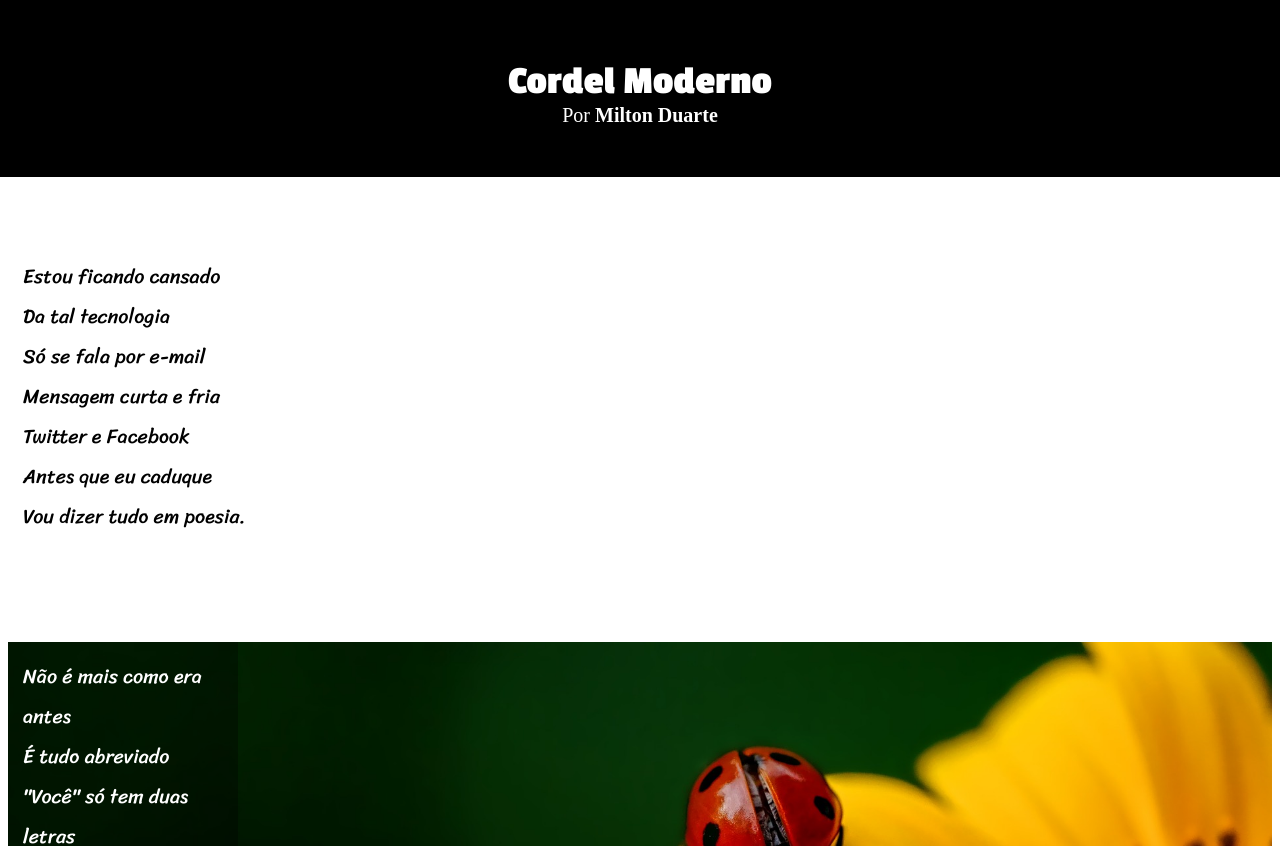
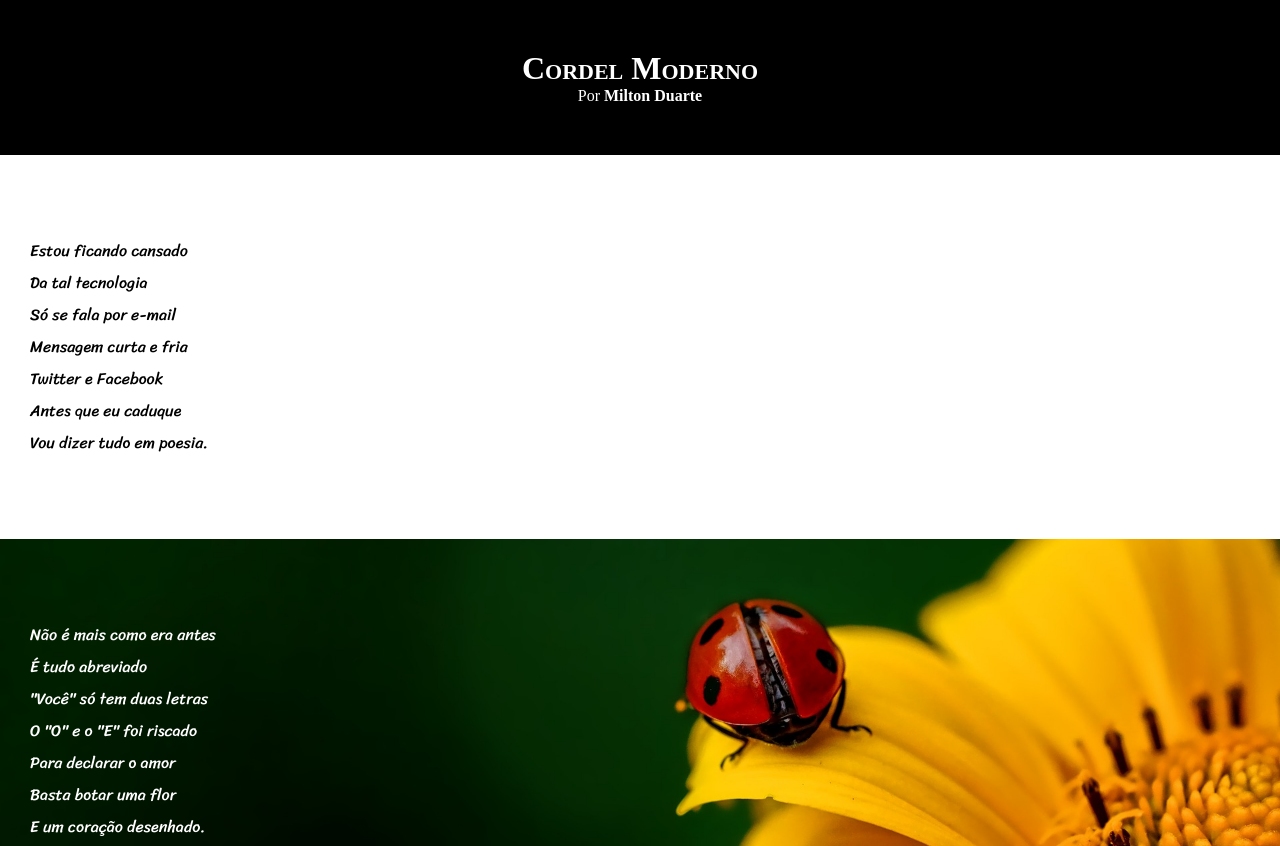
Before and after one commit to dev-allanf/html-css, a plain HTML site: page desafios/d012/index.html in a window 1280 px wide. Shown: the top 846 px of the page. Drawn offline with Linux system fonts and the light colour scheme.

Commit message:
mudanças no desafio 12

```diff
--- a/desafios/d012/estilo.css
+++ b/desafios/d012/estilo.css
@@ -22,14 +22,19 @@
     --fonte-2-bold: 'fonte02';
     --fonte-3-black: 'fonte03';
     --fonte-4-texto: 'fonte04';
-    --tamanho: 20px;
+
 }
+* {
+    margin: 0px;
+    padding: 0px;
+}
+body, html  {
+    min-height: 100vh;
 
-body {
-    font-size: var(--tamanho);
+
 }
 header {
-      margin: -27px -8px 0px -8px;
+
     text-align: center;
     background-color: black;
     color: white;
@@ -37,10 +42,8 @@ header {
 }
 
 header h1 {
-    font-family: var(--fonte-2-bold);
-    font-size: 40px;
-    padding-top: 60px;
-    margin-bottom: -20px;
+    font-variant: small-caps;
+    padding-top: 50px;
 }
 
 header p {
@@ -49,16 +52,14 @@ header p {
 }
 section {
     font-family: var(--fonte-4-texto);
+    padding-bottom: 10vh;
+    padding-top: 10vh;
     line-height: 2em;
+    padding-left: 30px;
 }
 
-section p {
-    padding: 15px;
-}
-section.normal {
-    padding-bottom: 50px;
-    padding-top: 25px;
-}
+
+
 
 section.img1 {
     background-image: url(imagens/background001.jpg);
@@ -68,12 +69,7 @@ section.img1 {
     background-attachment: fixed;
     color: white;
 }
- #cinza {
 
-    background-color: rgba(0, 0, 0, 0.336);
-    width: 200px;
-
- }
 section.img2 {
 
     background-image: url(imagens/background002.jpg);
@@ -88,13 +84,14 @@ footer {
     background-color: black;
     color: white;
     text-align: center;
-    margin: 1px -8px -8px -8px;
-    padding: 10px 1px 10px 1px;
+    padding-top: 10px;
+    padding-bottom: 10px;
 }
 
 a {
     text-decoration: none;
     color: white;
+    font-weight: bolder;
 }
 
 a:hover {
--- a/desafios/d012/index.html
+++ b/desafios/d012/index.html
@@ -11,7 +11,7 @@
         <h1>
             Cordel Moderno
         </h1>
-        <p>Por <strong><a href="https://www.recantodasletras.com.br/poesias/3186743">Milton Duarte</a></strong></p>
+        <p>Por <a href="https://www.recantodasletras.com.br/poesias/3186743" target="_blank">Milton Duarte</a></p>
     </header>
     <section class="normal">
         <p>Estou ficando cansado <br>
@@ -23,7 +23,7 @@
     Vou dizer tudo em poesia.</p>
     </section>
     <section class="img1">
-        <p id="cinza">
+        <p>
             Não é mais como era antes <br>
             É tudo abreviado <br>
             "Você" só tem duas letras <br>
@@ -76,7 +76,7 @@
         Deixe que Deus interprete.</p>
     </section>
     <footer>
-        Site criado por Allan Fellipe
+        Site criado por <a href="https://github.com/ickyallan" target="_blank">Allan Fellipe</a>
     </footer>
 </body>
 </html>
```
